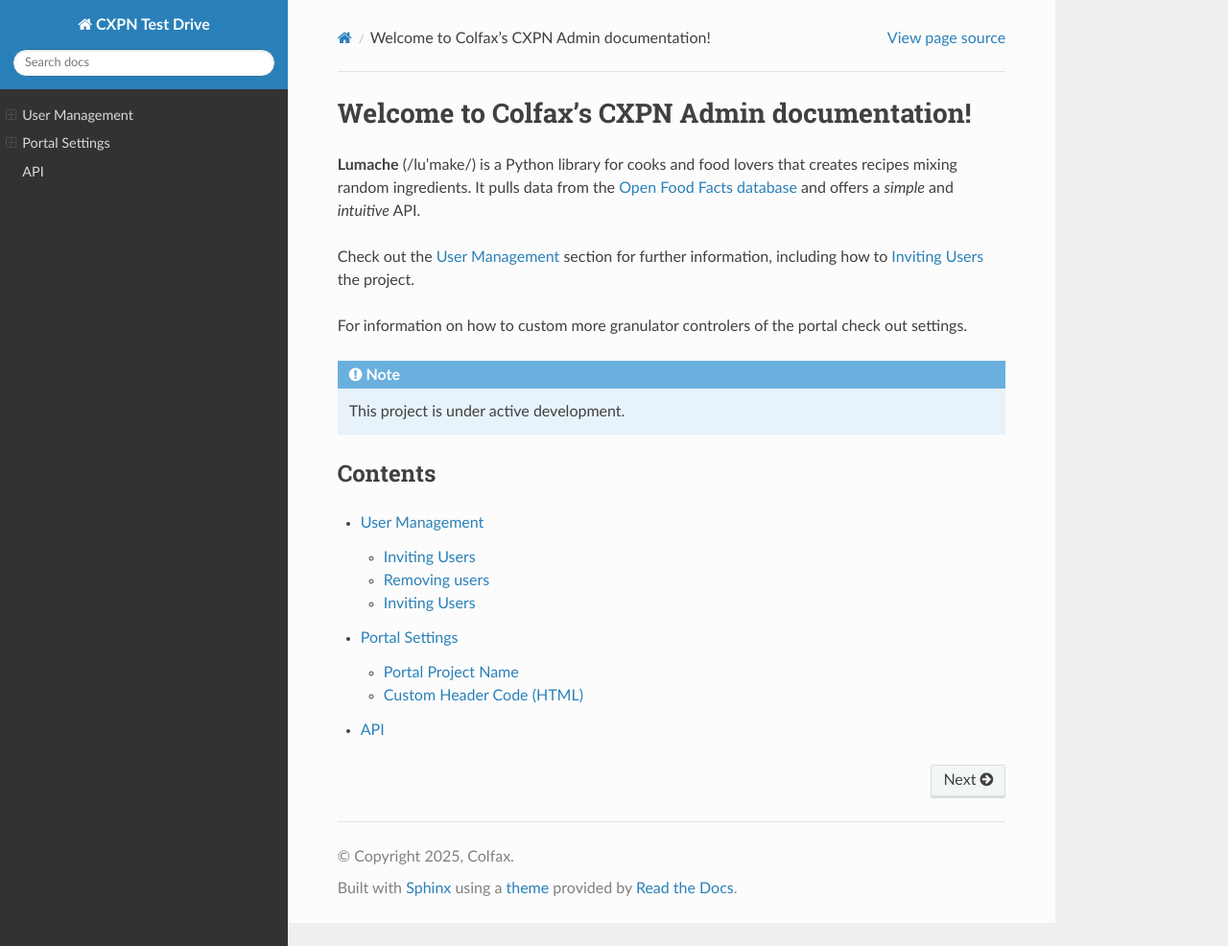
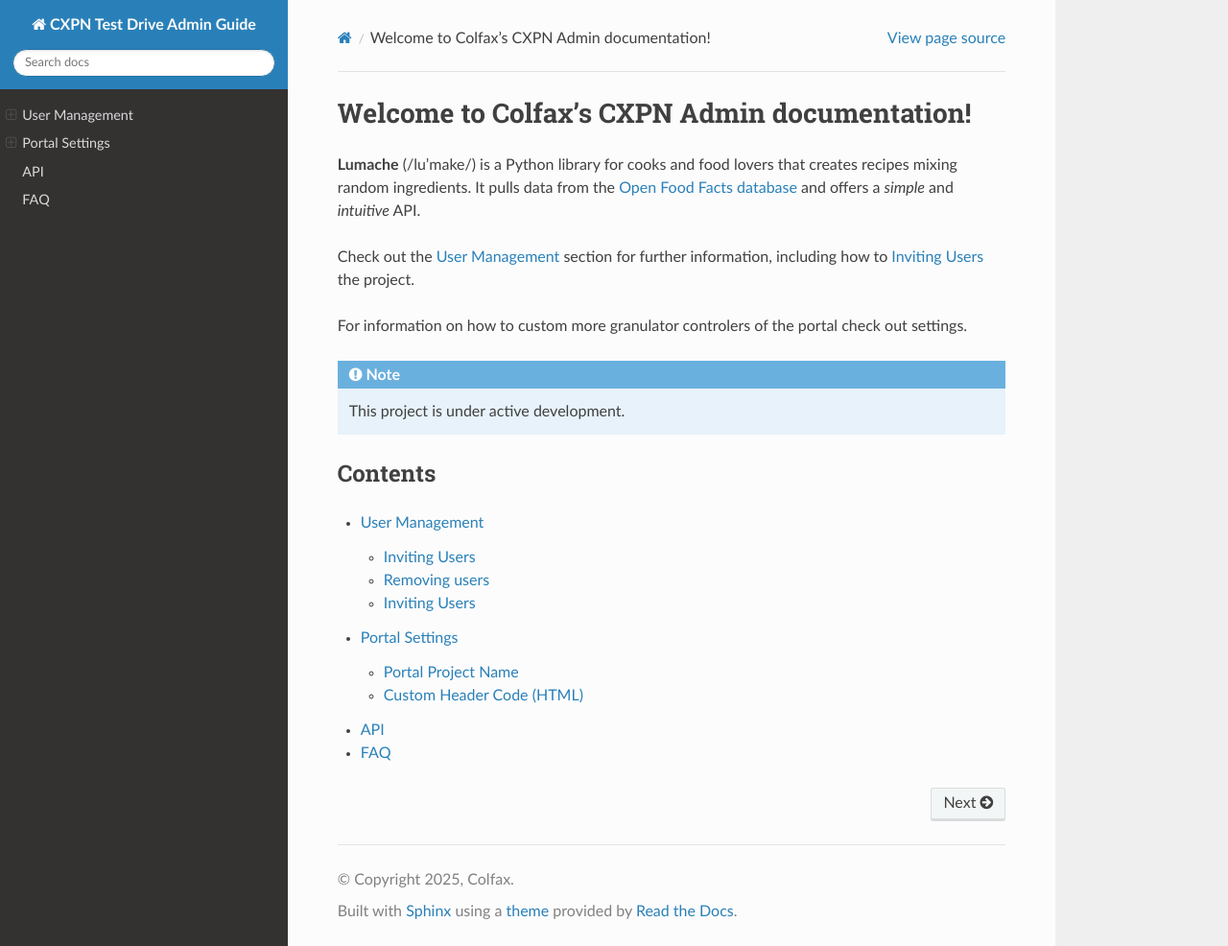
Before and after one commit to ColfaxResearch/cxpn-admin-readthedocs, a Sphinx documentation site: the page built from docs/source/index.rst, in a window 1280 px wide and 986 px high. Shown: the whole window at 96% size. Built offline with Sphinx 7.4.7 and the Read the Docs theme 3.1.0, drawn with Linux system fonts in a browser that asks for light colours.

Commit message:
Added new sections to index.rst

```diff
--- a/docs/source/conf.py
+++ b/docs/source/conf.py
@@ -2,7 +2,7 @@
 
 # -- Project information
 
-project = 'CXPN Test Drive'
+project = 'CXPN Test Drive Admin Guide'
 copyright = '2025, Colfax'
 author = 'Colfax'
 
--- a/docs/source/index.rst
+++ b/docs/source/index.rst
@@ -20,6 +20,8 @@
 
 .. toctree::
 
+   get-started
    user-management
    portal-settings
    api
+   faq
```
